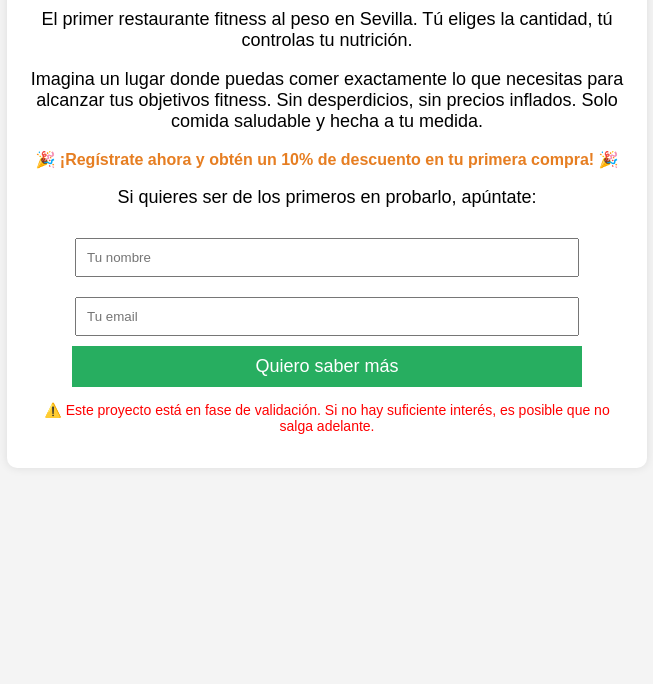
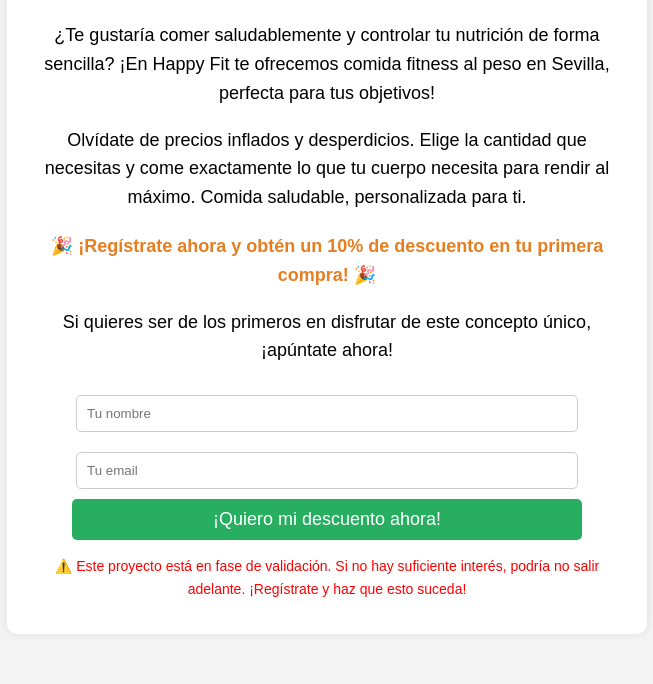
Before and after one commit to sergioperera00/happyfit-landing, a plain HTML site: page index.html in a window 1280 px wide. Shown: the part 158-842 px from the top of the page, without its empty margins (313-966 px from the left). Before the commit the page ends 800 px from the top, so only its background shows below. Drawn offline with Linux system fonts and the light colour scheme.

Commit message:
Add files via upload

```diff
--- a/index.html
+++ b/index.html
@@ -3,6 +3,8 @@
 <head>
     <meta charset="UTF-8">
     <meta name="viewport" content="width=device-width, initial-scale=1.0">
+    <meta name="description" content="Happy Fit - Restaurante fitness al peso en Sevilla. Disfruta de comida saludable, a tu medida, sin desperdicios. Regístrate y obtén un 10% de descuento en tu primera compra.">
+    <meta name="keywords" content="restaurante fitness, comida saludable, Sevilla, nutrición, descuento, comida al peso">
     <title>Happy Fit - Comida Fitness al Peso</title>
     <style>
         body {
@@ -22,9 +24,11 @@
         }
         h1 {
             color: #27ae60;
+            font-size: 36px;
         }
         p {
             font-size: 18px;
+            line-height: 1.6;
         }
         .cta {
             display: inline-block;
@@ -35,6 +39,10 @@
             font-size: 20px;
             border-radius: 5px;
             margin-top: 15px;
+            transition: background-color 0.3s;
+        }
+        .cta:hover {
+            background-color: #2ecc71;
         }
         form {
             margin-top: 20px;
@@ -43,6 +51,8 @@
             padding: 10px;
             width: 80%;
             margin: 10px 0;
+            border-radius: 5px;
+            border: 1px solid #ccc;
         }
         button {
             padding: 10px;
@@ -52,6 +62,7 @@
             font-size: 18px;
             cursor: pointer;
             width: 85%;
+            border-radius: 5px;
         }
         .alert {
             font-size: 14px;
@@ -59,26 +70,37 @@
             margin-top: 15px;
         }
         .discount {
-            font-size: 16px;
+            font-size: 18px;
             color: #e67e22;
             font-weight: bold;
-            margin-top: 10px;
+            margin-top: 20px;
         }
     </style>
 </head>
 <body>
     <div class="container">
         <h1>Happy Fit 🍽💪</h1>
-        <p>El primer restaurante fitness al peso en Sevilla. Tú eliges la cantidad, tú controlas tu nutrición.</p>
-        <p>Imagina un lugar donde puedas comer exactamente lo que necesitas para alcanzar tus objetivos fitness. Sin desperdicios, sin precios inflados. Solo comida saludable y hecha a tu medida.</p>
+        <p>¿Te gustaría comer saludablemente y controlar tu nutrición de forma sencilla? ¡En Happy Fit te ofrecemos comida fitness al peso en Sevilla, perfecta para tus objetivos!</p>
+        <p>Olvídate de precios inflados y desperdicios. Elige la cantidad que necesitas y come exactamente lo que tu cuerpo necesita para rendir al máximo. Comida saludable, personalizada para ti.</p>
+
+        <!-- Llamado a la acción -->
         <p class="discount">🎉 ¡Regístrate ahora y obtén un 10% de descuento en tu primera compra! 🎉</p>
-        <p>Si quieres ser de los primeros en probarlo, apúntate:</p>
-        <form>
-            <input type="text" placeholder="Tu nombre" required><br>
-            <input type="email" placeholder="Tu email" required><br>
-            <button type="submit">Quiero saber más</button>
+
+        <p>Si quieres ser de los primeros en disfrutar de este concepto único, ¡apúntate ahora!</p>
+
+        <!-- Formulario de registro -->
+        <form action="mailto:tuemail@dominio.com" method="POST" enctype="text/plain">
+            <input type="text" placeholder="Tu nombre" name="name" required><br>
+            <input type="email" placeholder="Tu email" name="email" required><br>
+            <button type="submit">¡Quiero mi descuento ahora!</button>
         </form>
-        <p class="alert">⚠️ Este proyecto está en fase de validación. Si no hay suficiente interés, es posible que no salga adelante.</p>
+
+        <p class="alert">⚠️ Este proyecto está en fase de validación. Si no hay suficiente interés, podría no salir adelante. ¡Regístrate y haz que esto suceda!</p>
     </div>
+
+    <!-- Scripts adicionales si se requieren para el envío del correo -->
+    <script>
+        // Aquí podrías agregar un script para una validación del formulario o integrar con una API de envío de correos si es necesario
+    </script>
 </body>
 </html>
```
